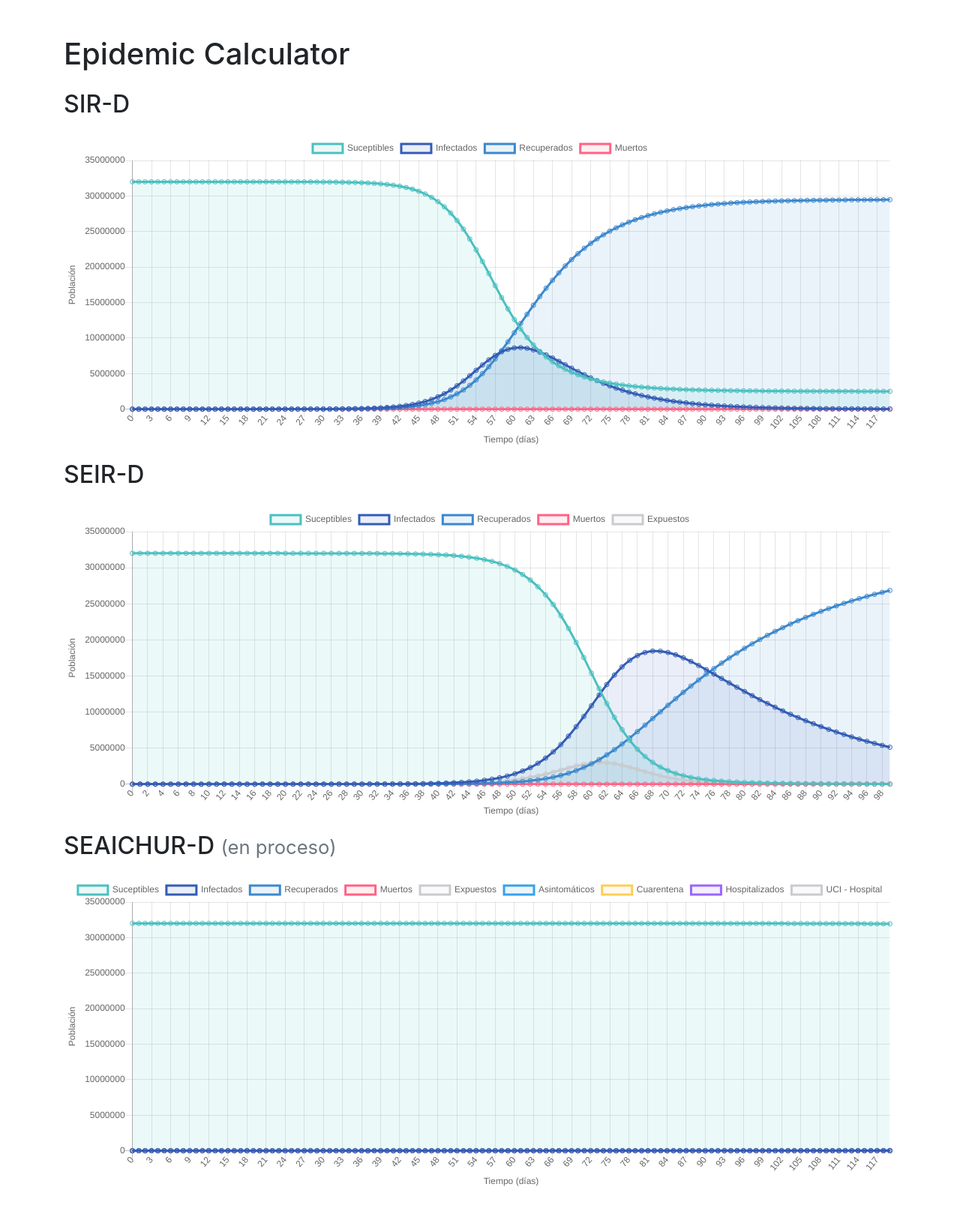
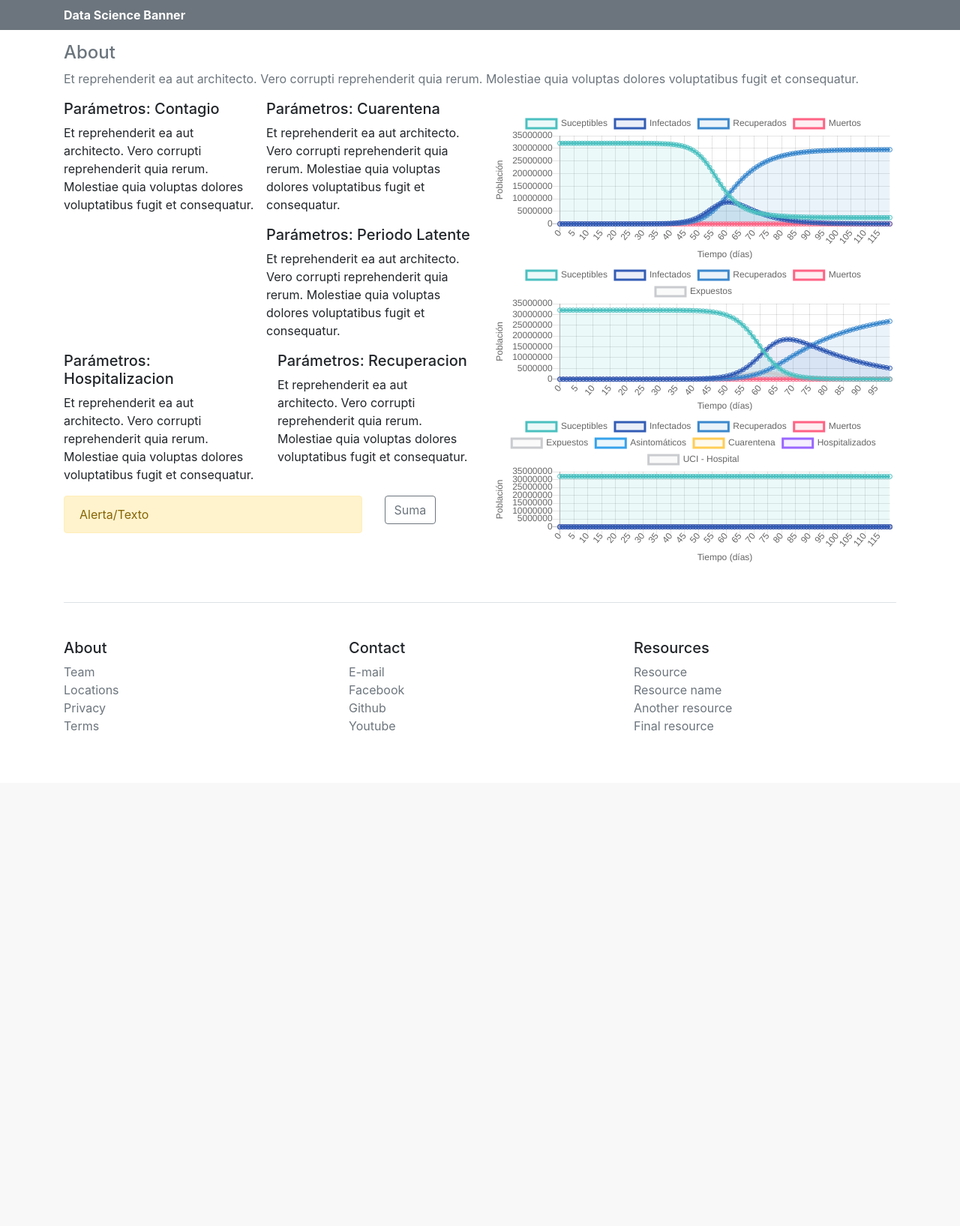
Before and after one commit to DataScienceResearchPeru/epidemiologic-calculator, a Flask app: page / in a window 1280 px wide. Shown: the whole page at 75% size. After the commit the page ends 975 px from the top, so only its background shows below. Run offline with Flask 2, Linux system fonts and the light colour scheme; some libraries are stand-ins or nearby versions.

Commit message:
change structure of dashboard according to requirements.

```diff
--- a/web/templates/base.html
+++ b/web/templates/base.html
@@ -22,6 +22,7 @@
     <!-- JavaScript files-->
     <script src="{{ url_for('static', filename='js/jquery-slim.min.js') }}"></script>
     <script src="https://stackpath.bootstrapcdn.com/bootstrap/4.4.1/js/bootstrap.min.js" integrity="sha384-wfSDF2E50Y2D1uUdj0O3uMBJnjuUD4Ih7YwaYd1iqfktj0Uod8GCExl3Og8ifwB6" crossorigin="anonymous"></script>
+    <script src="https://d3js.org/d3.v5.min.js"></script>
     {% block js %} {% endblock js %}
 </body>
 </html>
--- a/web/templates/dashboard.html
+++ b/web/templates/dashboard.html
@@ -6,7 +6,136 @@
 {% endblock %}
 
 {% block content %}
-<div class="container py-5">
+<header>
+    <div class="navbar navbar-secondary bg-secondary box-shadow">
+      <div class="container d-flex justify-content-between">
+            <div class="text-white">
+                <strong>Data Science Banner</strong>
+            </div>
+      </div>
+    </div>
+</header>
+
+<div class="container">
+    <div class="row">
+        <div class="col-md">
+            <div class="mt-3">
+                <h4 class="text-secondary">About</h4>
+                <p class="text-muted">
+                    Et reprehenderit ea aut architecto. Vero corrupti reprehenderit quia rerum. Molestiae quia voluptas dolores voluptatibus fugit et consequatur.
+                </p>
+            </div>
+        </div>
+    </div>
+    <div class="row">
+        <div class="col-md">
+            <div class="row">
+                <div class="col-md">
+                    <h5>Parámetros: Contagio</h5>
+                    <p>
+                        Et reprehenderit ea aut architecto. Vero corrupti reprehenderit quia rerum. Molestiae quia voluptas dolores voluptatibus fugit et consequatur.
+                    </p>
+                </div>
+                <div class="col-md">
+                    <div class="row">
+                        <h5>Parámetros: Cuarentena</h5>
+                        <p>
+                            Et reprehenderit ea aut architecto. Vero corrupti reprehenderit quia rerum. Molestiae quia voluptas dolores voluptatibus fugit et consequatur.
+                        </p>
+
+                    </div>
+                    <div class="row">
+                        <h5>Parámetros: Periodo Latente</h5>
+                        <p>
+                            Et reprehenderit ea aut architecto. Vero corrupti reprehenderit quia rerum. Molestiae quia voluptas dolores voluptatibus fugit et consequatur.
+                        </p>
+
+                    </div>
+                </div>
+            </div>
+            <div class="row">
+                <div class="col-md">
+                   <h5>Parámetros: Hospitalizacion</h5>
+                   <p>
+                        Et reprehenderit ea aut architecto. Vero corrupti reprehenderit quia rerum. Molestiae quia voluptas dolores voluptatibus fugit et consequatur.
+                   </p>
+
+                </div>
+                <div class="col-md">
+                    <h5>Parámetros: Recuperacion</h5>
+                    <p>
+                        Et reprehenderit ea aut architecto. Vero corrupti reprehenderit quia rerum. Molestiae quia voluptas dolores voluptatibus fugit et consequatur.
+                    </p>
+
+                </div>
+            </div>
+            <div class="row fluid">
+                <div class="col-md-9">
+                    <div class="alert alert-warning">
+                        Alerta/Texto
+                    </div>
+
+                </div>
+                <div class="col-md-3">
+                    <button type="button" class="btn btn-outline-secondary">Suma</button>
+                </div>
+            </div>
+        </div>
+        <div class="col-md">
+            <div class="mt-3">
+                <canvas id="chart-sird" width="400" height="150"></canvas>
+                <canvas id="chart-seird" width="400" height="150"></canvas>
+                <canvas id="chart-seaichurd" width="400" height="150"></canvas>
+            </div>
+        </div>
+    </div>
+</div>
+
+<div class="container">
+    <footer class="pt-4 my-md-5 pt-md-5 border-top">
+        <div class="row">
+            <div class="col-6 col-md">
+                <h5>About</h5>
+                <ul class="list-unstyled text-small">
+                  <li><a class="text-muted" href="#">Team</a></li>
+                  <li><a class="text-muted" href="#">Locations</a></li>
+                  <li><a class="text-muted" href="#">Privacy</a></li>
+                  <li><a class="text-muted" href="#">Terms</a></li>
+                </ul>
+              </div>
+            <div class="col-6 col-md">
+            <h5>Contact</h5>
+            <ul class="list-unstyled text-small">
+              <li><a class="text-muted" href="#">E-mail</a></li>
+              <li><a class="text-muted" href="#">Facebook</a></li>
+              <li><a class="text-muted" href="#">Github</a></li>
+              <li><a class="text-muted" href="#">Youtube</a></li>
+            </ul>
+          </div>
+          <div class="col-6 col-md">
+            <h5>Resources</h5>
+            <ul class="list-unstyled text-small">
+              <li><a class="text-muted" href="#">Resource</a></li>
+              <li><a class="text-muted" href="#">Resource name</a></li>
+              <li><a class="text-muted" href="#">Another resource</a></li>
+              <li><a class="text-muted" href="#">Final resource</a></li>
+            </ul>
+          </div>
+
+        </div>
+      </footer>
+</div>
+
+
+<div class="container">
+    <div class="row">
+        <div class="col-md">
+        </div>
+    </div>
+</div>
+
+
+<!-- <div class="container py-5">
     <div class="row">
         <div class="col-md-12">
             <h1>Epidemic Calculator</h1>
@@ -22,7 +151,7 @@
 
         </div>
     </div>
-</div>
+</div> -->
 
 {% endblock %}
 
```
